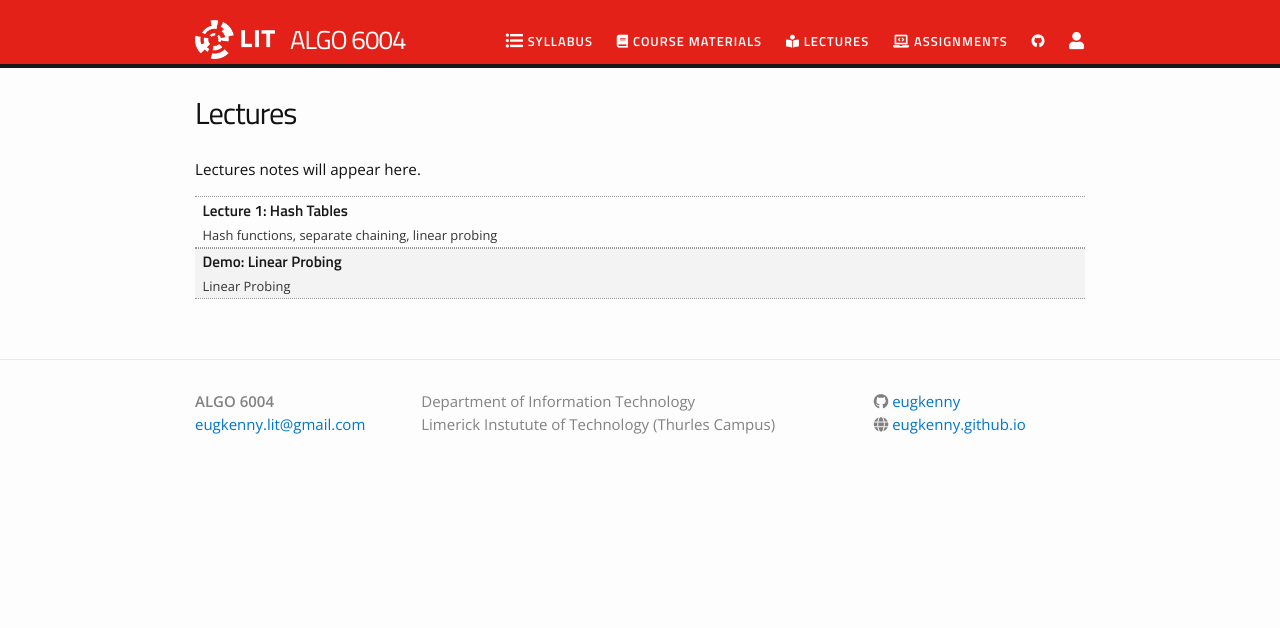
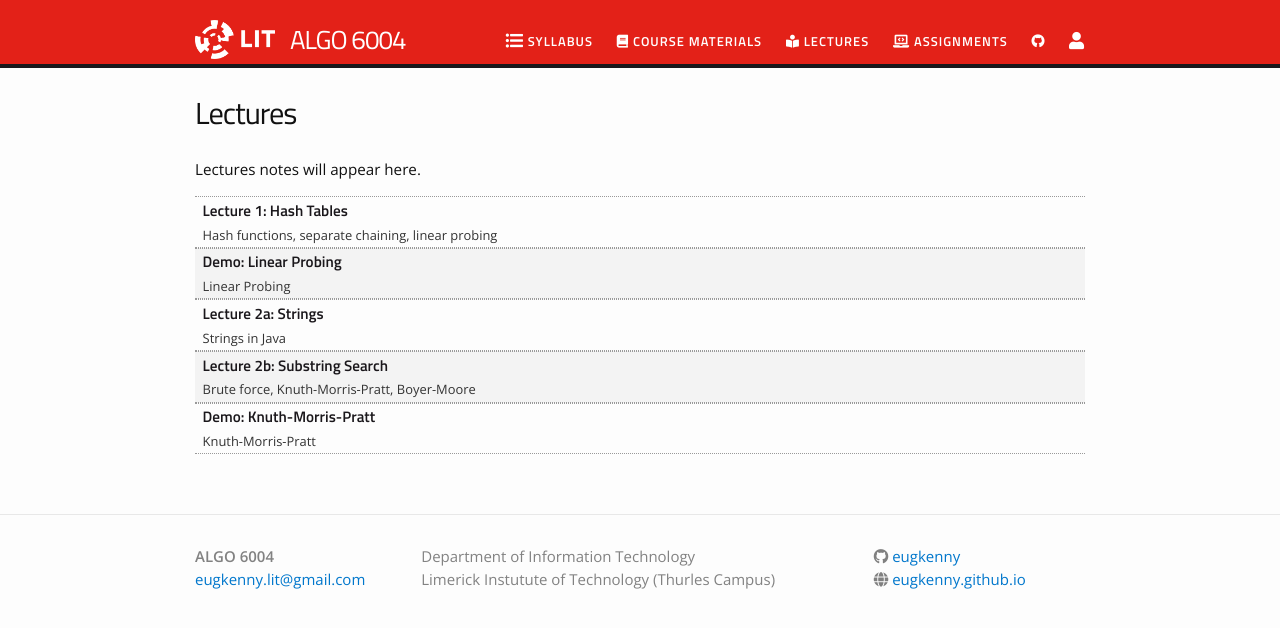
Before and after one commit to eugkenny/ALGO6004, a Jekyll site: the page built from lectures.md, in a window 1280 px wide. Shown: the top 628 px of the page. Built offline with Jekyll 4.4.1, drawn with Linux system fonts in a browser that asks for light colours; nearby versions of some CDN libraries.

Commit message:
Update lectures

```diff
--- a/_data/lectures.yml
+++ b/_data/lectures.yml
@@ -12,3 +12,18 @@
   filename: 12 - DemoLinearProbingHashTable.mov
   dirname: lectures
   tldr: Linear Probing
+
+- title: "Lecture 2a: Strings"
+  filename: 13a - Strings.pdf
+  dirname: lectures
+  tldr: "Strings in Java"
+
+- title: "Lecture 2b: Substring Search"
+  filename: 13b - Substring Search.pdf
+  dirname: lectures
+  tldr: "Brute force, Knuth-Morris-Pratt, Boyer-Moore"
+
+- title: "Demo: Knuth-Morris-Pratt"
+  filename: 13b - Demo KnuthMorrisPratt.mov
+  dirname: lectures
+  tldr: Knuth-Morris-Pratt
```
Also changed, not shown: 3 other files.
